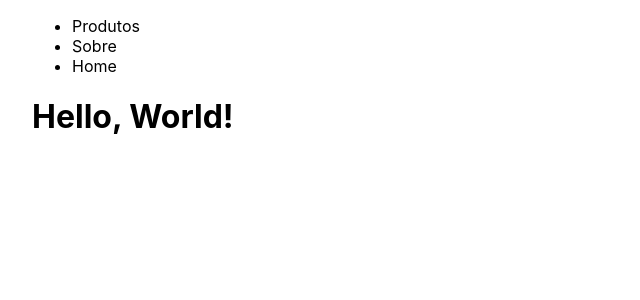
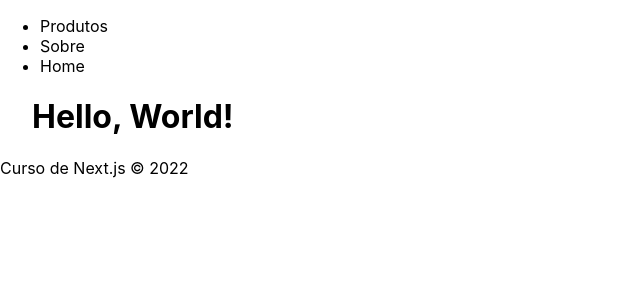
Before and after one commit to joelvitorniino/learning-nextjs, a Next.js app: page / in a window 1280 px wide. Shown: the top 300 px of the page, without its empty margins (0-640 px from the left). Built offline with nearby package versions, Linux system fonts and the light colour scheme.

Commit message:
lesson 7

```diff
--- /dev/null
+++ b/components/Footer.tsx
@@ -0,0 +1,9 @@
+import React from "react";
+
+export default function Footer() {
+    return (
+        <>
+            <p>Curso de Next.js &copy; 2022</p>
+        </>
+    );
+}
--- /dev/null
+++ b/components/MainContainer.tsx
@@ -0,0 +1,13 @@
+import React from "react";
+import Footer from "./Footer";
+import Navbar from "./Navbar";
+
+export default function MainContainer({ children }: React.PropsWithChildren) {
+    return (
+        <>
+            <Navbar />
+            <div>{children}</div>
+            <Footer />
+        </>
+    )
+}
--- a/pages/_app.tsx
+++ b/pages/_app.tsx
@@ -1,6 +1,9 @@
 import '../styles/globals.css'
 import type { AppProps } from 'next/app'
+import MainContainer from '../components/MainContainer'
 
 export default function App({ Component, pageProps }: AppProps) {
-  return <Component {...pageProps} />
+  return <MainContainer>
+     <Component {...pageProps} />
+  </MainContainer>
 }
--- a/pages/about.tsx
+++ b/pages/about.tsx
@@ -4,7 +4,6 @@
 export default function About() {
     return (
         <>
-        <Navbar />
         <h1>About of website!</h1>
         <Link href="/">Home</Link>
         </>
--- a/pages/index.tsx
+++ b/pages/index.tsx
@@ -5,7 +5,6 @@
 export default function Home() {
   return (
     <div className={styles.container}>
-      <Navbar />
       <h1>Hello, World!</h1>
     </div>
   );
--- a/pages/products/index.tsx
+++ b/pages/products/index.tsx
@@ -1,10 +1,8 @@
 import Link from "next/link"
-import Navbar from "../../components/Navbar"
 
 export default function Products() {
     return (
         <>
-            <Navbar />
             <h1>Products Page</h1>
             <Link href="/">Voltar</Link>
         </>
```
